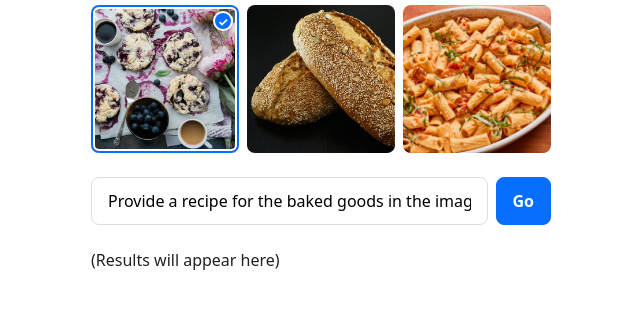
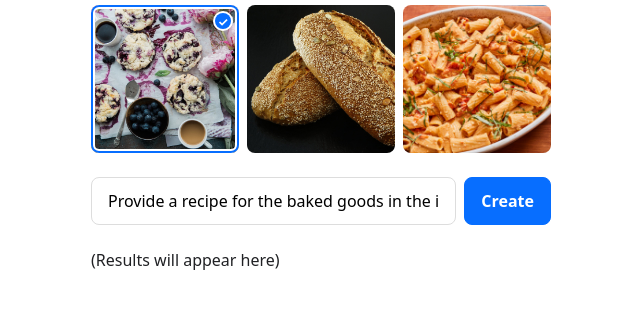
Before and after one commit to Thulaa123/Recipe-creator, a website built with Vite: page index.html in a window 1280 px wide. Shown: the part 107-416 px from the top of the page, without its empty margins (319-959 px from the left). Built offline with nearby package versions, Linux system fonts and the light colour scheme; some packages are replaced by stand-ins of ours; files whose address does not match are found by name.

Commit message:
inital Commit

```diff
--- a/index.html
+++ b/index.html
@@ -30,7 +30,7 @@
           <input name="prompt" placeholder="Enter instructions here" type="text"
             value="Provide a recipe for the baked goods in the image">
         </label>
-        <button type="submit">Go</button>
+        <button type="submit">Create</button>
       </div>
     </form>
     <p class="output">(Results will appear here)</p>
```
